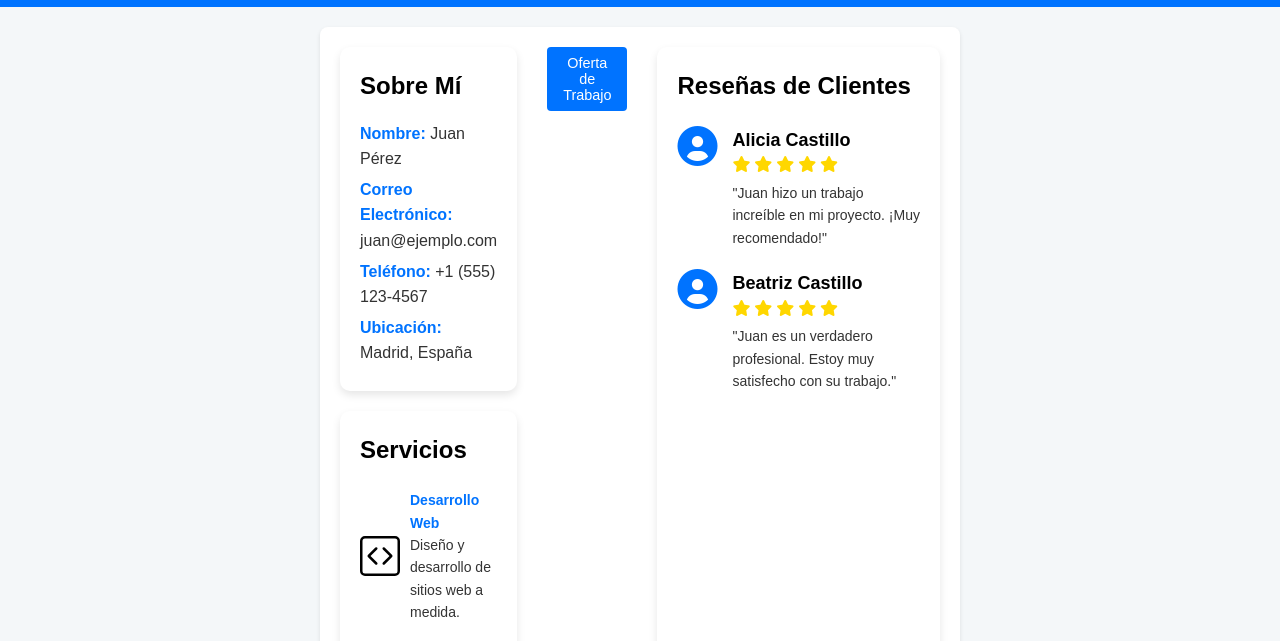
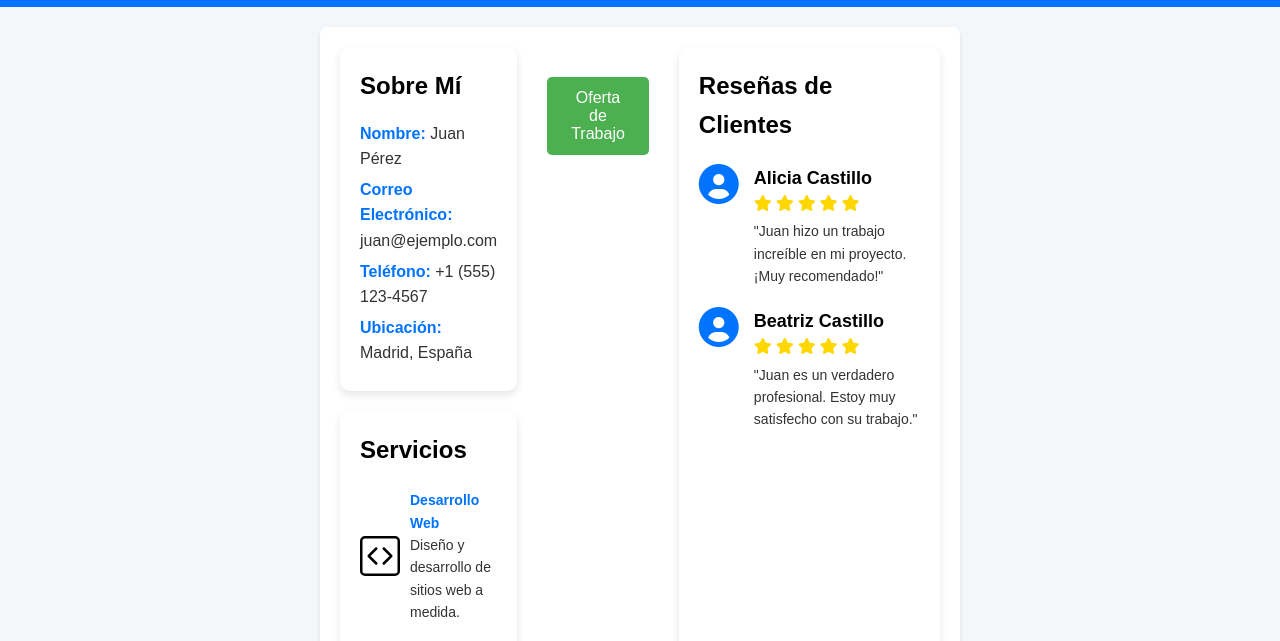
Before and after one commit to PabloCarrH/ClasewebG2, a website: page dashboardPro.html in a window 1280 px wide. Shown: the part 144-785 px from the top of the page. Drawn offline with Linux system fonts and the light colour scheme.

Commit message:
boton OT

```diff
--- a/styles.css
+++ b/styles.css
@@ -872,7 +872,32 @@ strong {
     font-size: 14px;
     color: #333;
     margin-top: 5px;
+
+
+    /*boton oferta de trabajo*/
 }
+.offer-section {
+    text-align: center; /* Centrar el botón */
+    margin-top: 20px;
+}
+
+.offer-btn {
+    background-color: #4CAF50; /* Color de fondo verde */
+    color: white;
+    padding: 12px 24px;
+    border: none;
+    border-radius: 5px;
+    cursor: pointer;
+    font-size: 16px;
+    margin: 10px auto;
+    display: inline-block;
+    transition: background-color 0.3s ease;
+}
+
+.offer-btn:hover {
+    background-color: #45a049; /* Color más oscuro al pasar el cursor */
+}
+
 
 /* Ajustes adicionales para el contenedor */
 .sidebar-left {
```
